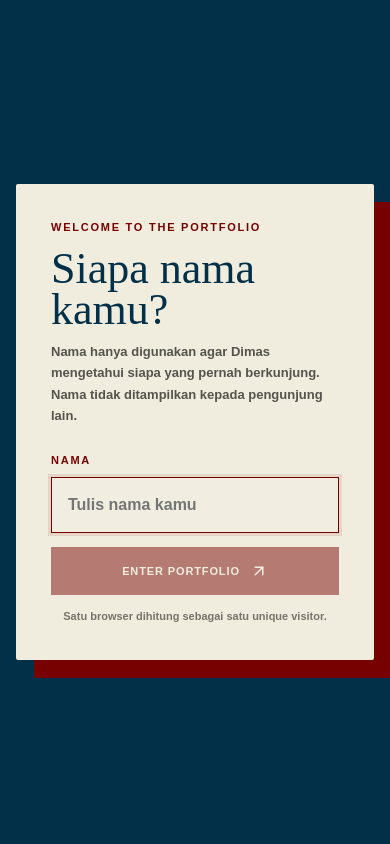
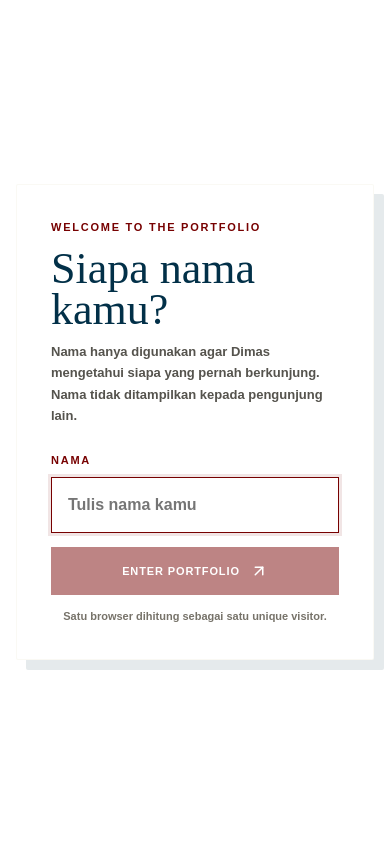
Before and after one commit to Dimscoding/dimasriyanto, a Next.js app: page / in a window 390 px wide. Shown: the top 844 px of the page. Built offline with nearby package versions, Linux system fonts and the light colour scheme; a web font is replaced by a local one.

Commit message:
Switch portfolio to white-first theme and fix mobile tools layout

```diff
--- a/app/luxury.css
+++ b/app/luxury.css
@@ -403,6 +403,103 @@ footer button { border-radius: 0; }
   .section-number { text-align: left; }
 }
 
+/* White-first visual system: dark colors are accents, never full section fills. */
+:root {
+  --cream: #ffffff;
+  --paper: #ffffff;
+  --white: #ffffff;
+  --surface: #f5f5f3;
+}
+
+html, body, .site-shell,
+.hero-section, .dotted-section, .projects-section,
+.dark-section, .contact-section, footer { background: #ffffff; color: var(--navy); }
+
+.intro-overlay, .visitor-gate { background: #ffffff; color: var(--navy); }
+.intro-overlay::before { background-image: linear-gradient(rgba(2,48,72,.08) 1px, transparent 1px); }
+.intro-overlay::after { background: linear-gradient(90deg, transparent, rgba(119,1,1,.04), transparent); }
+.intro-card { border-color: rgba(2,48,72,.25); background: #fff; }
+.intro-card strong, .intro-brand-reveal strong { color: var(--navy); }
+.intro-card strong em, .intro-card i, .intro-brand-reveal span { color: var(--burgundy); }
+.intro-card small, .intro-card b, .intro-brand-reveal small, .intro-loader-meta { color: rgba(2,48,72,.68); }
+.intro-service-chips span, .skip-intro { border-color: rgba(2,48,72,.28); color: var(--navy); }
+.intro-loader-track { background: rgba(2,48,72,.12); }
+
+.visitor-gate-card { background: #fff; box-shadow: 10px 10px 0 rgba(2,48,72,.1); }
+.visitor-gate-loading { border-color: var(--navy); }
+.visitor-gate-loading i { background: var(--burgundy); }
+
+.navbar { background: rgba(255,255,255,.97); }
+.hero-section::before { background-image: linear-gradient(rgba(2,48,72,.12) 1px, transparent 1px); }
+.hero-showcase { border: 1px solid rgba(2,48,72,.2); background: #fff; box-shadow: 12px 12px 0 rgba(2,48,72,.1); }
+.hero-panel-dark, .hero-panel-light { background: #fff; color: var(--navy); }
+.hero-panel-dark { border-right: 1px solid rgba(2,48,72,.14); }
+.hero-panel-brand b, .hero-create-copy p, .hero-proof p { color: rgba(2,48,72,.68); }
+.hero-panel-brand span, .hero-create-copy > span { color: var(--burgundy); }
+.primary-button { border-color: var(--navy); background: var(--navy); color: #fff; box-shadow: none; }
+.primary-button:hover { box-shadow: 5px 5px 0 rgba(119,1,1,.18); }
+.text-button { color: var(--navy); }
+.text-button:hover { color: var(--burgundy); }
+.hero-nameplate { border: 1px solid rgba(2,48,72,.18); background: #fff; color: var(--navy); box-shadow: 0 8px 26px rgba(2,48,72,.1); }
+.hero-nameplate b { color: var(--burgundy); }
+.marquee { border-color: rgba(2,48,72,.2); background: #fff; color: var(--navy); }
+.marquee span { color: var(--burgundy); }
+
+.dark-section .section-number, .dark-section .journey-intro > p,
+.journey-main p, .additional-experience p { color: #545b5f; }
+.dark-section .boxed-title { color: var(--navy); }
+.journey-intro h2 em, .journey-main > span, .journey-link, .journey-preview-label { color: var(--burgundy) !important; }
+.journey-list, .journey-card { border-color: rgba(2,48,72,.16); }
+.journey-card:hover { background: #f8f8f6; }
+.journey-documentation-preview { border-color: rgba(2,48,72,.2); background: #fff; color: var(--navy); }
+.journey-documentation-preview:hover { border-color: var(--burgundy); background: #faf7f7; }
+.journey-card li { border-color: rgba(2,48,72,.2); color: #3f484d; }
+.journey-card li svg { color: var(--burgundy); }
+.journey-icon { border-color: rgba(2,48,72,.2); color: var(--burgundy); }
+
+.toolbelt { border-color: rgba(2,48,72,.2); background: #fff; }
+.toolbelt-heading span { color: var(--burgundy); }
+.toolbelt-heading p { color: #555d61; }
+.toolbelt > .tool-grid { display: grid; background: rgba(2,48,72,.12); }
+.tool-grid article { background: #fff; }
+.tool-grid b { border-radius: 0; padding: 0; background: transparent; color: var(--navy); }
+.tool-grid small { color: #687176; }
+.tool-grid svg, .canva-mark, .chatgpt-mark { color: var(--burgundy); }
+.additional-experience article { border-color: rgba(2,48,72,.18); background: #fff; }
+.additional-experience span { color: var(--burgundy); }
+
+.archive-card, .featured-project { background: #fff; }
+.contact-section .boxed-title { color: var(--navy); }
+.contact-section .redline, .contact-copy-block h2 em { color: var(--burgundy); }
+.contact-copy-block > p, .direct-contact span { color: #555d61; }
+.social-preview a { border-color: rgba(2,48,72,.25); color: var(--navy); background: #fff; box-shadow: none; }
+.social-preview a:hover { border-color: var(--burgundy); color: var(--burgundy); }
+.direct-contact a { border-color: rgba(2,48,72,.18); color: var(--navy); }
+.contact-form { border-color: rgba(2,48,72,.22); background: #f7f7f5; box-shadow: 8px 8px 0 rgba(2,48,72,.1); }
+.contact-form input, .contact-form textarea { background: #fff; }
+footer { border-top-color: rgba(2,48,72,.16); }
+footer p { color: #5d666a; }
+footer button { border-color: rgba(2,48,72,.24); color: var(--navy); }
+.visitor-total b, footer span { color: var(--burgundy); }
+
+.gallery-modal-backdrop { background: rgba(2,24,36,.55); }
+.gallery-modal { background: #fff; color: var(--navy); }
+.gallery-modal-head p, .gallery-stage figcaption { color: #596267; }
+.gallery-modal-head > button, .gallery-arrow { border-color: rgba(2,48,72,.25); color: var(--navy); background: #fff; }
+.gallery-thumbnails { border-color: rgba(2,48,72,.16); }
+.gallery-thumbnails button { background: #fff; color: #555d61; }
+
+@media (max-width: 760px) {
+  .navbar { position: sticky; top: 4px; right: auto; left: auto; margin: 4px 10px 0; }
+  .hero-section { padding-top: 48px; }
+  .hero-showcase { box-shadow: 6px 6px 0 rgba(2,48,72,.1); }
+  .hero-panel-dark { border-right: 0; border-bottom: 1px solid rgba(2,48,72,.14); }
+  .hero-portrait { filter: saturate(.92) contrast(1.02) drop-shadow(0 18px 22px rgba(2,48,72,.14)); }
+  .toolbelt > .tool-grid { grid-template-columns: 1fr; }
+  .tool-grid article { grid-template-columns: 38px minmax(0,1fr); grid-template-rows: auto auto; width: 100%; }
+  .contact-form { box-shadow: 5px 5px 0 rgba(2,48,72,.1); }
+}
+
 @media (prefers-reduced-motion: reduce) {
   .intro-scene { animation: none; }
 }
```
